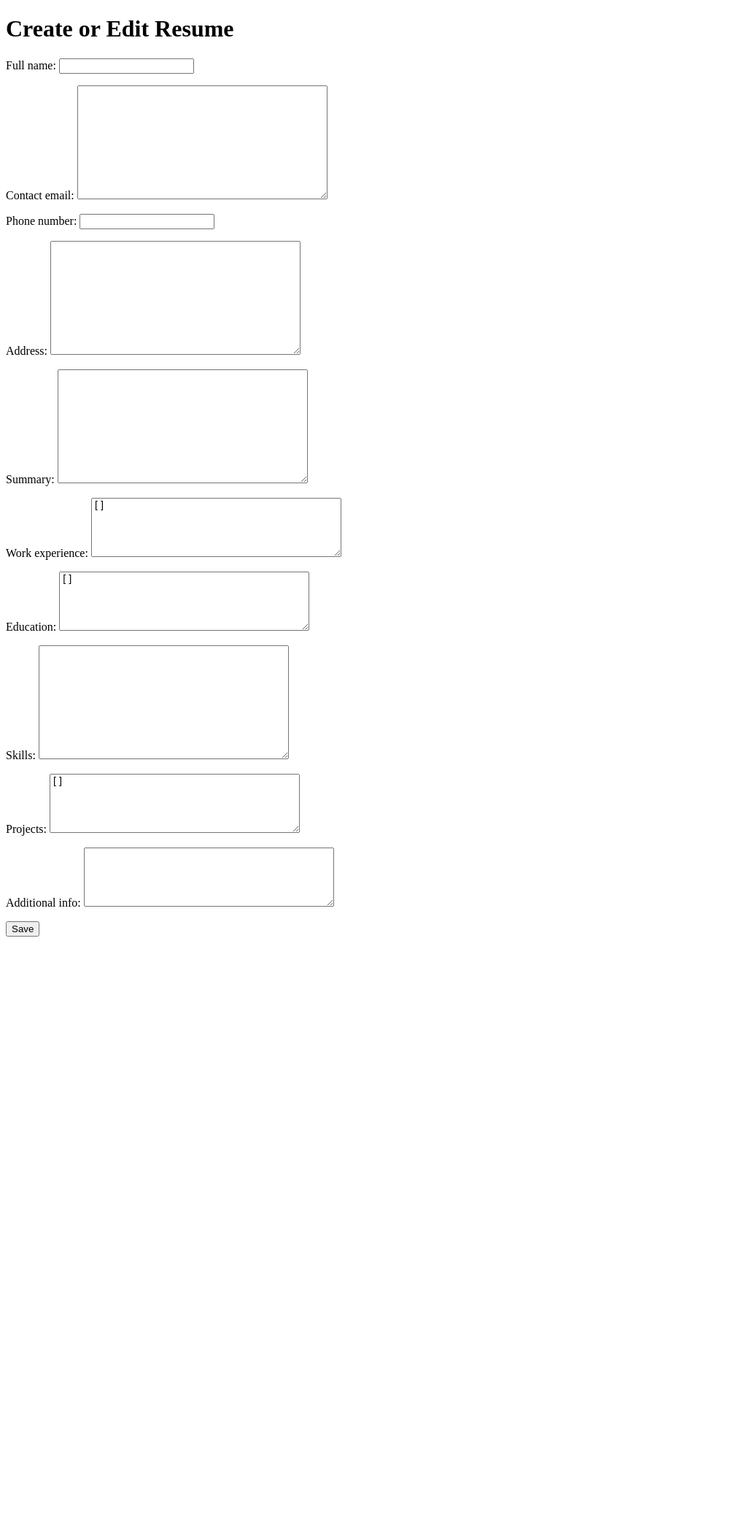
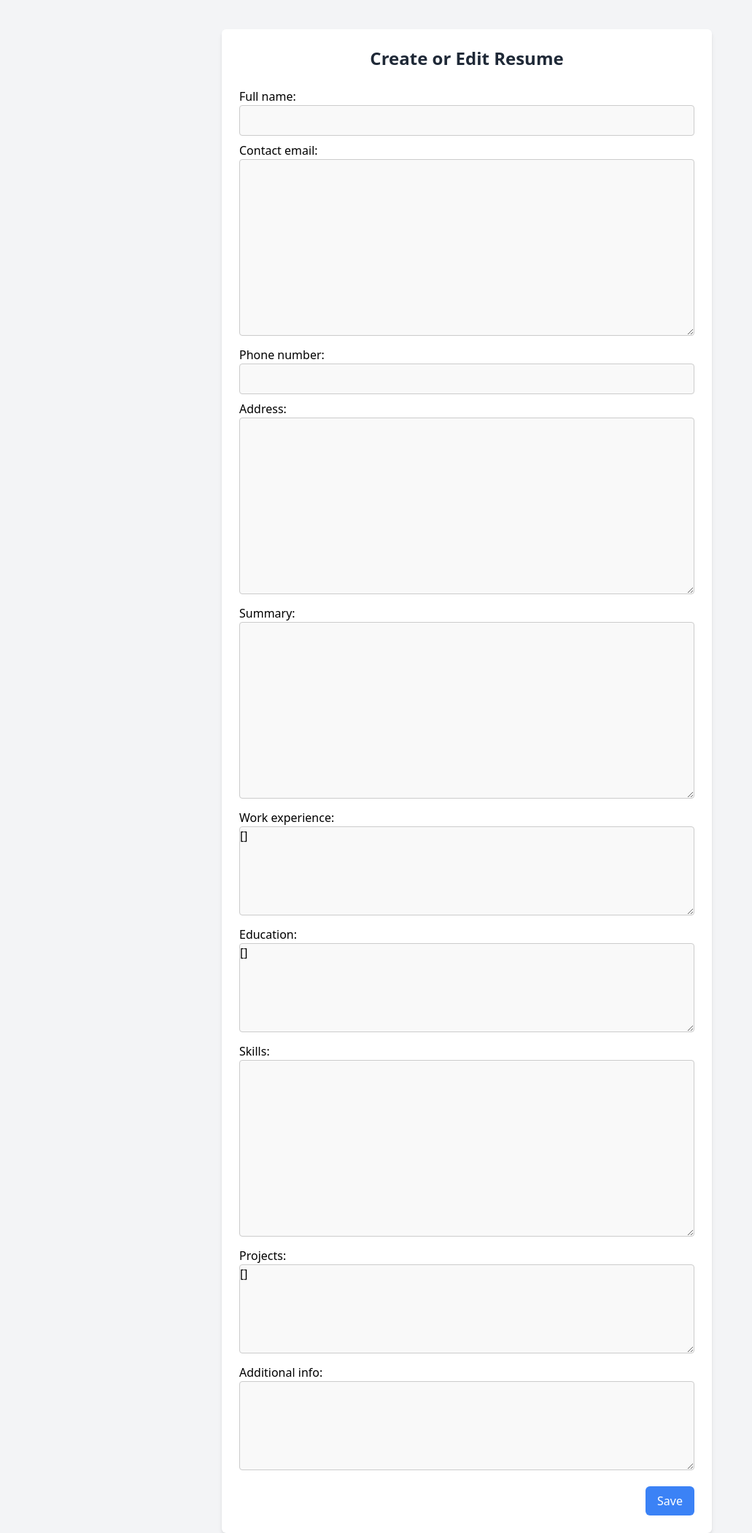
Before and after one commit to Nathan-Correia/JobApplicationTracker, a Django app: page /resume/create/ in a window 1280 px wide. Shown: the whole page at 73% size, without its empty margins (0-1031 px from the left). Before the commit the page ends 1283 px from the top, so only its background shows below. Run offline with Django 5.2, Linux system fonts and the light colour scheme; some libraries are stand-ins or nearby versions.

Commit message:
styled resume form

```diff
--- a/tracker/templates/tracker/resume_form.html
+++ b/tracker/templates/tracker/resume_form.html
@@ -1,14 +1,41 @@
 <!DOCTYPE html>
-<html>
+<html lang="en">
 <head>
+    <meta charset="UTF-8">
+    <meta name="viewport" content="width=device-width, initial-scale=1.0">
     <title>Create/Edit Resume</title>
+    <script src="https://cdn.tailwindcss.com"></script>
 </head>
-<body>
-    <h1>Create or Edit Resume</h1>
-    <form method="post">
-        {% csrf_token %}
-        {{ form.as_p }}
-        <button type="submit">Save</button>
-    </form>
+<style>
+    input[type="text"], textarea, select {
+        width: 100%;
+        padding: 8px;
+        border: 1px solid #ccc;
+        border-radius: 4px;
+        background-color: #f9f9f9;
+        transition: border-color 0.2s;
+    }
+
+    input[type="text"]:focus, textarea:focus, select:focus {
+        border-color: #007BFF;
+        outline: none;
+        background-color: #fff;
+    }
+</style>
+<body class="bg-gray-100 font-sans">
+    <div class="max-w-2xl mx-auto p-6 bg-white shadow-md rounded-md mt-10">
+        <h1 class="text-2xl font-bold text-gray-800 mb-6 text-center">Create or Edit Resume</h1>
+        <form method="post" class="space-y-4">
+            {% csrf_token %}
+            <div class="space-y-2">
+                {{ form.as_p }}
+            </div>
+            <div class="flex justify-end">
+                <button type="submit" class="bg-blue-500 text-white px-4 py-2 rounded-md hover:bg-blue-600 transition">
+                    Save
+                </button>
+            </div>
+        </form>
+    </div>
 </body>
 </html>
```
